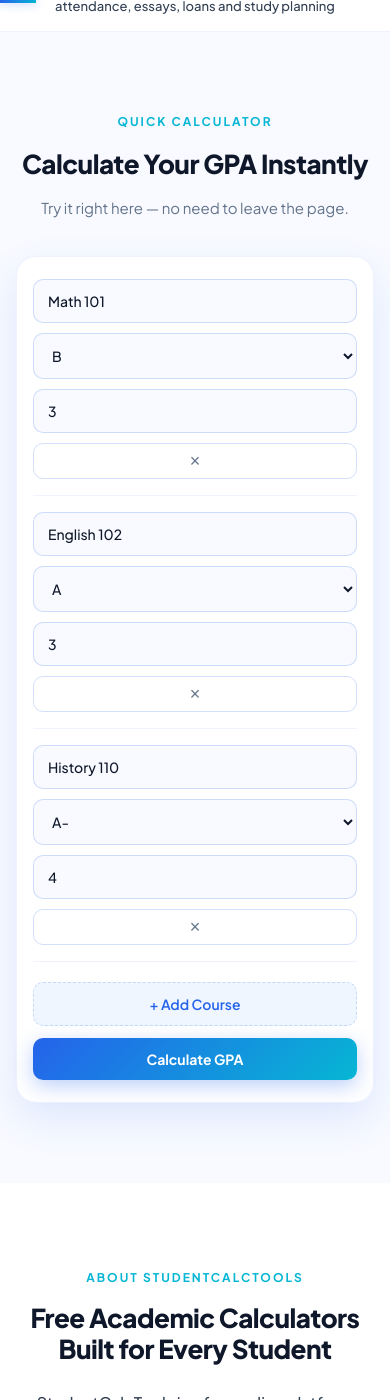
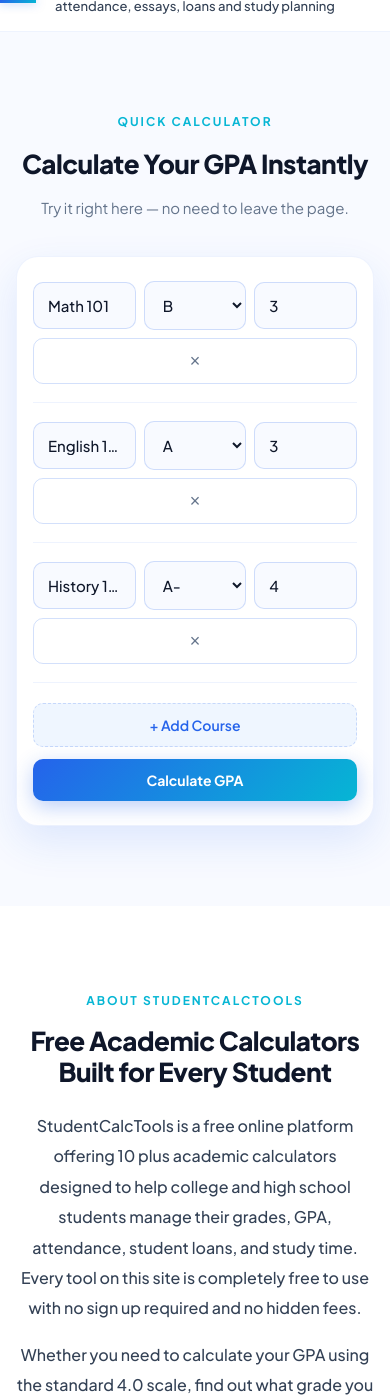
Before and after one commit to zaidmeo09-dhangal/studentcalctools, a Jekyll site: the page index.html, which Jekyll copies as it is, in a window 390 px wide and 1400 px high, scrolled down 835 px. Built offline with Jekyll 4.4.1, drawn with Linux system fonts in a browser that asks for light colours.

Commit message:
Fix homepage GPA calculator mobile layout

```diff
--- a/index.html
+++ b/index.html
@@ -1338,21 +1338,33 @@
     }
 
     .calc-card {
-        padding: 22px 16px;
-        border-radius: 20px;
+    padding: 24px 16px;
+    border-radius: 22px;
    }
 
     .calc-row {
-        grid-template-columns: 1fr;
-        gap: 10px;
-        margin-bottom: 16px;
-        padding-bottom: 16px;
+    grid-template-columns: 1fr 1fr 1fr;
+    gap: 8px;
+    margin-bottom: 18px;
+    padding-bottom: 18px;
     border-bottom: 1px solid var(--border);
 }
 
+.calc-row .calc-input,
+.calc-row .calc-select {
+    min-width: 0;
+    font-size: 15px;
+    padding: 13px 14px;
+}
+
+.calc-row .calc-input:first-child {
+    text-overflow: ellipsis;
+}
+
 .calc-remove {
-        grid-column: auto;
+    grid-column: 1 / -1;
     width: 100%;
+    height: 46px;
 }
 
     .calc-actions {
```
Lines whose indentation alone changed are shown as unchanged.
